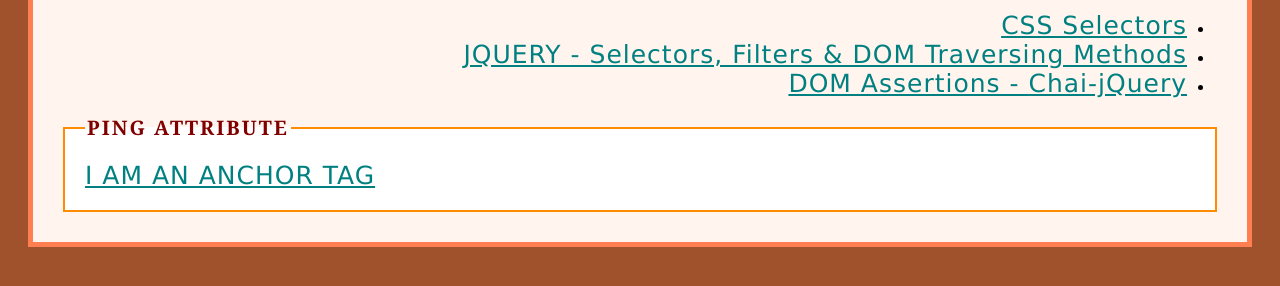
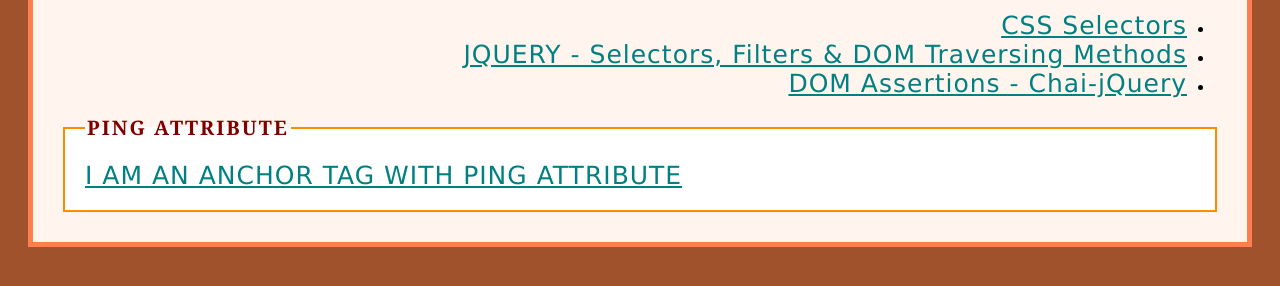
Before and after one commit to qaboxletstest/MoreOnCypress, a website: page Other/pingAttr.html in a window 1280 px wide. Shown: the part 176-462 px from the top of the page. Drawn offline with Linux system fonts and the light colour scheme.

Commit message:
Ping Attribute Testing

```diff
--- a/Other/pingAttr.html
+++ b/Other/pingAttr.html
@@ -92,7 +92,8 @@
         </ul>
         <fieldset>
             <legend>PING ATTRIBUTE</legend>
-            <a id="anchor" href="shadowDom.html" ping="http://localhost:3000/ping?q=1000">I AM AN ANCHOR TAG</a>
+            <a id="anchor" href="shadowDom.html" ping="http://localhost:3000/ping?q=900">I AM AN ANCHOR TAG WITH PING
+                ATTRIBUTE</a>
         </fieldset>
     </div>
 </body>
```
Also changed, not shown: cypress/integration/Ping.Attribute.spec.js (+3 -1 lines).
